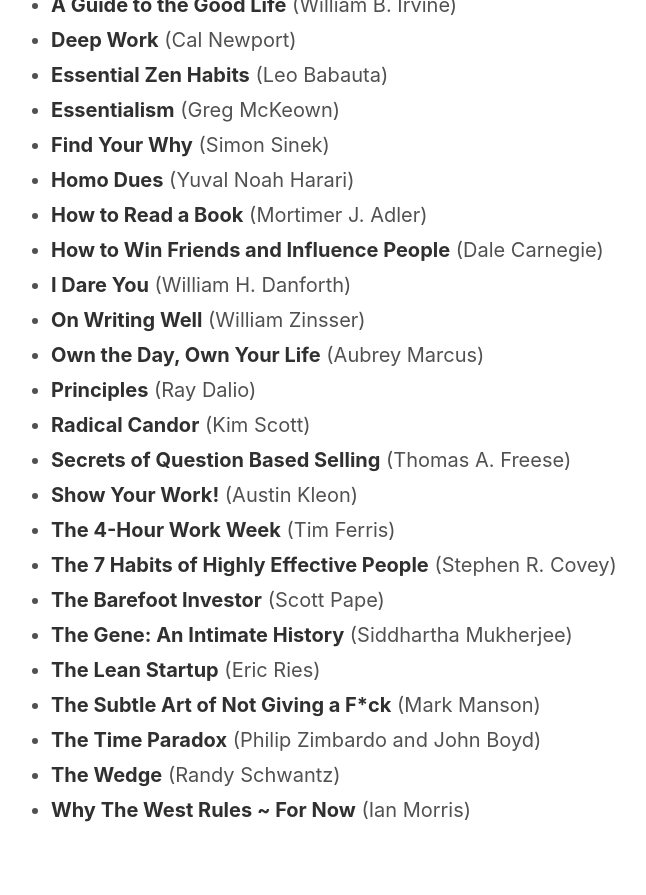
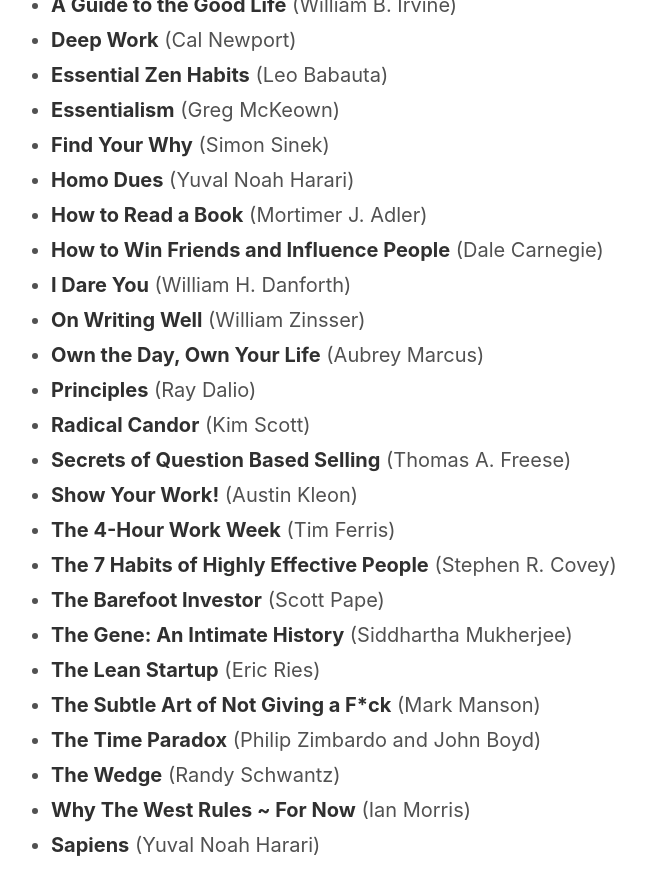
Before and after one commit to teejayen/teejayen.github.io, a Jekyll site: the page built from books.md, in a window 1280 px wide and 900 px high, scrolled down 1787 px. Shown: the top 895 px of the window, without its empty margins (279-925 px from the left). Built offline with Jekyll 4.4.1, drawn with Linux system fonts in a browser that asks for light colours; before the commit the page ends 2652 px from its top, so only the background shows below that.

Commit message:
may as well add sapiens also

```diff
--- a/books.md
+++ b/books.md
@@ -81,3 +81,4 @@
 - **The Time Paradox** (Philip Zimbardo and John Boyd)
 - **The Wedge** (Randy Schwantz)
 - **Why The West Rules ~ For Now** (Ian Morris)
+- **Sapiens** (Yuval Noah Harari)
```
